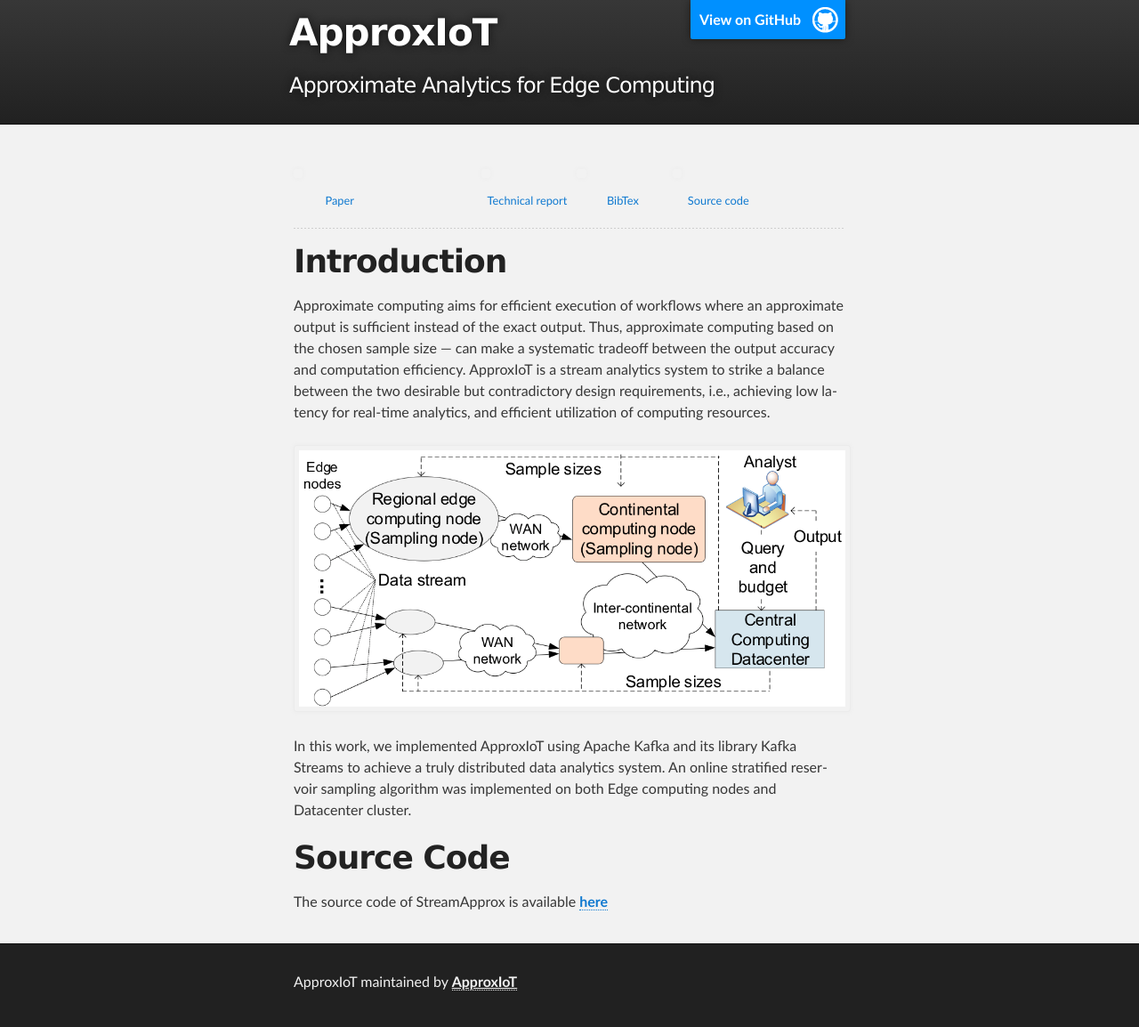
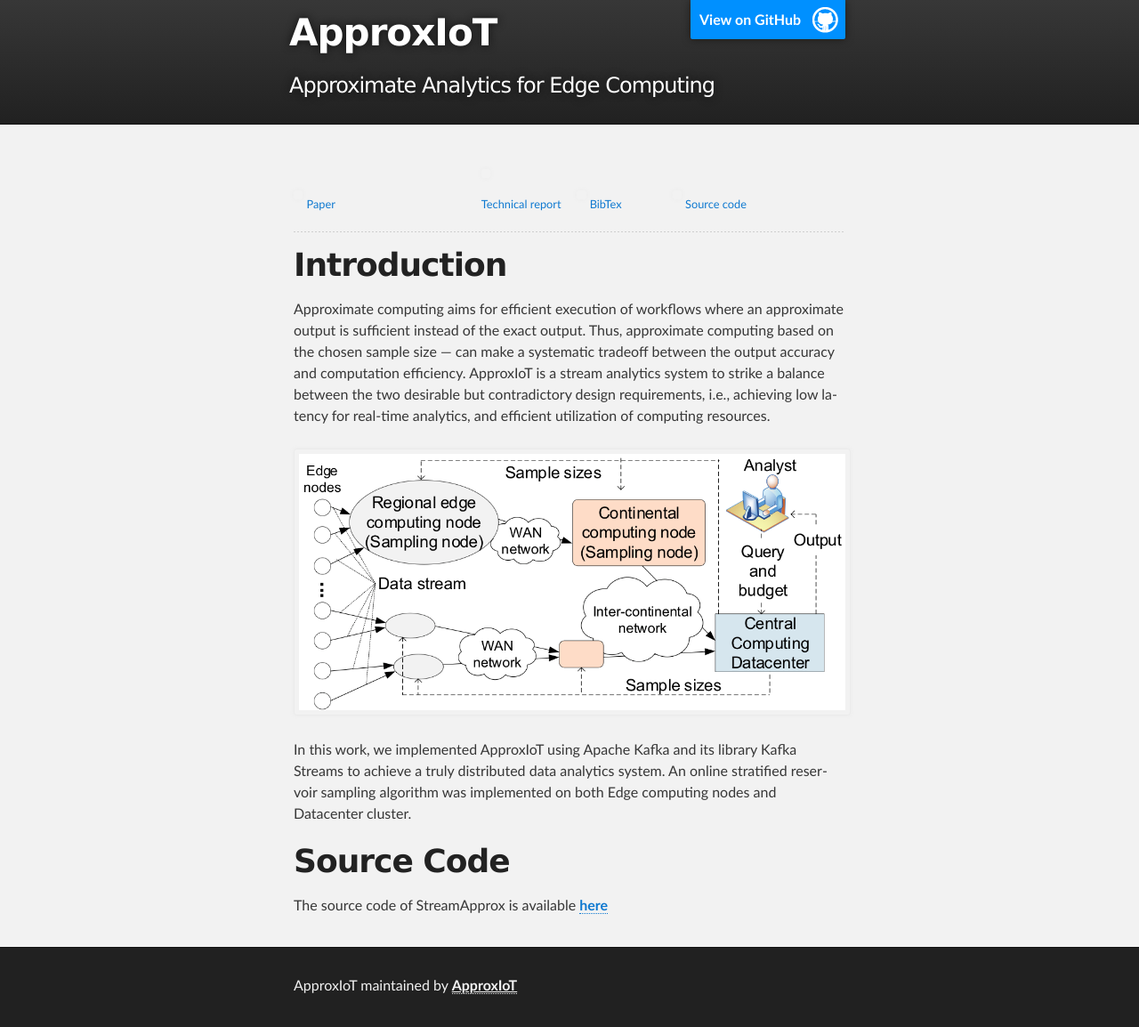
Before and after one commit to ApproxIoT/ApproxIoT, a Jekyll site: the page built from index.md, in a window 1280 px wide. Shown: the whole page at 89% size. Built offline with Jekyll 4.4.1, drawn with Linux system fonts in a browser that asks for light colours.

Commit message:
change figures

```diff
--- a/index.md
+++ b/index.md
@@ -9,28 +9,28 @@ layout: default
 <div class="large-2 large-push" markdown="0" style="display: inline-block;">
         <a href="https://xxx">
             <img class="t0" width="10%" src="/ApproxIoT/images/IEEE.png" alt="Paper">
-            <div style="text-align:center; margin: 0 0 0 0; font-size: 0.8em;">Paper</div>
+            <div style="display: inline-block; margin: 0 0 0 0; font-size: 0.8em;">Paper</div>
         </a>
 </div>
 
  <div class="large-2 large-push-2" markdown="0" style="display: inline-block;">
         <a href="https://xx">
             <img class="t0" width="10%" src="/ApproxIoT/images/report-icon.png" alt="Technical report">
-            <div style="text-align:center; margin: 0 0 0 0; font-size: 0.8em;">Technical report</div>
+            <div style="display: inline-block; margin: 0 0 0 0; font-size: 0.8em;">Technical report</div>
         </a>
 </div>
 
  <div class="large-2 large-push-2" markdown="0" style="display: inline-block;">
         <a href="/ApproxIoT/docs/bib.md">
             <img class="t0" width="10%" src="/ApproxIoT/images/bibtex-icon.png" alt="Bibtex">
-            <div style="text-align:center; margin: 0 0 0 0; font-size: 0.8em;">BibTex</div>
+            <div style="display: inline-block; margin: 0 0 0 0; font-size: 0.8em;">BibTex</div>
         </a>
 </div>
 
  <div class="large-2 large-push-2" markdown="0" style="display: inline-block;">
         <a href="https://xx">
             <img class="t0" width="10%" src="/ApproxIoT/images/github-icon.png" alt="Source code">
-            <div style="text-align:center; margin: 0 0 0 0; font-size: 0.8em;">Source code</div>
+            <div style="display: inline-block; margin: 0 0 0 0; font-size: 0.8em;">Source code</div>
         </a>
 </div>
 
```
